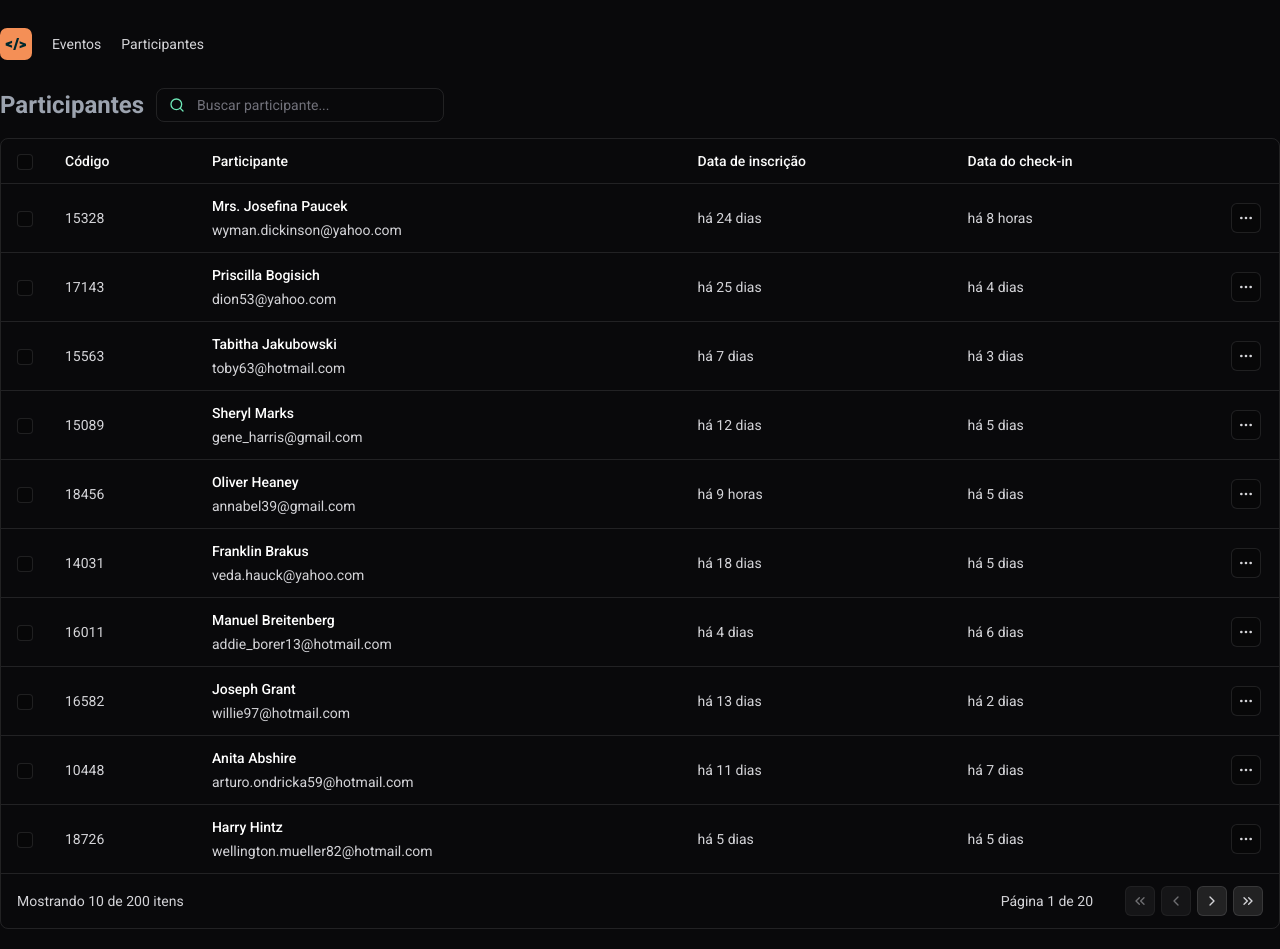
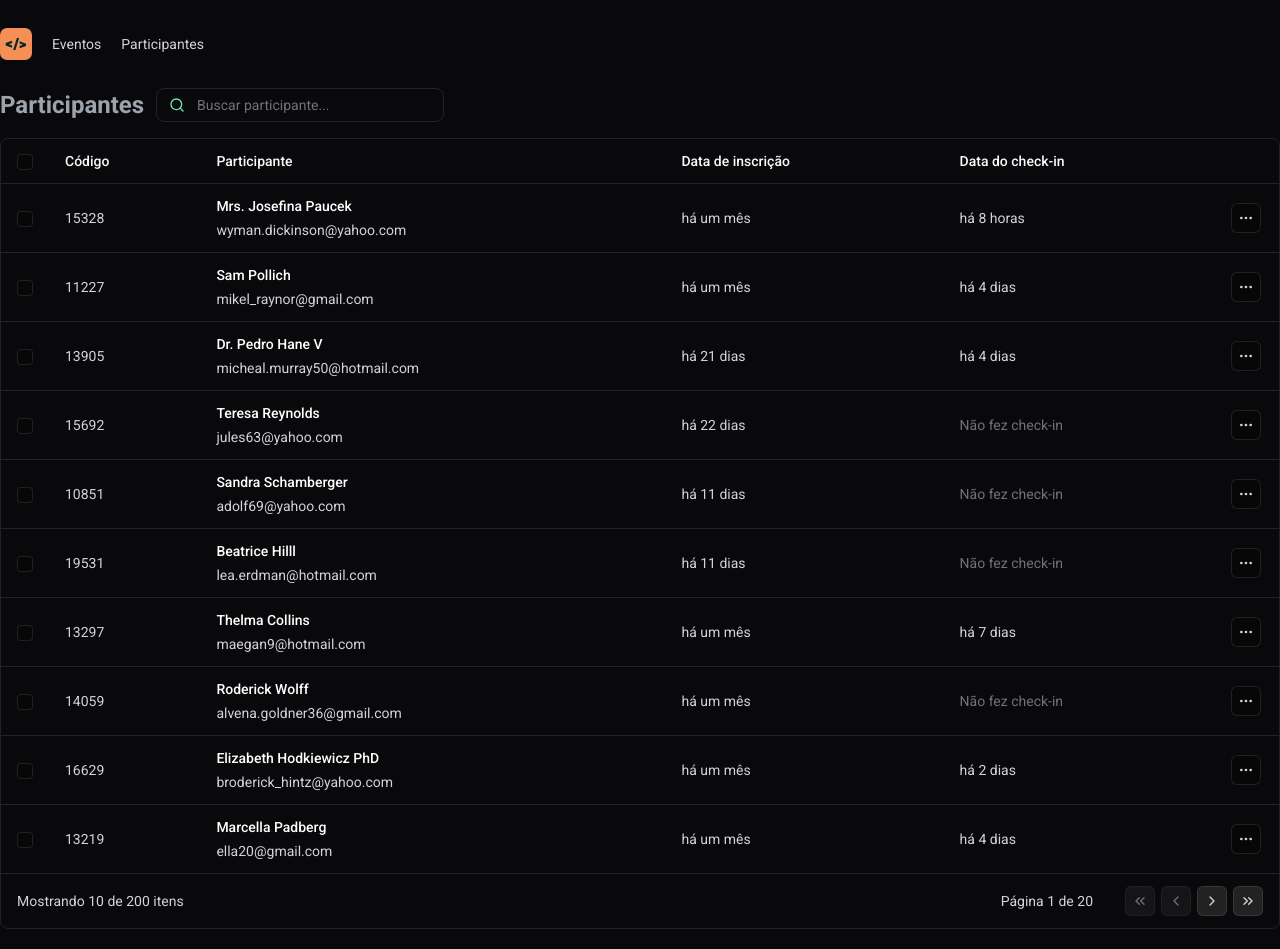
Before and after one commit to rafaelreisramos/nlw-unite, a React (Vite) app in the folder web/: page / in a window 1280 px wide. Built offline with nearby package versions, Linux system fonts and the light colour scheme.

Commit message:
chore: add check-in as undefined when not checked

```diff
--- a/web/src/components/attendee-list.tsx
+++ b/web/src/components/attendee-list.tsx
@@ -102,7 +102,13 @@ export function AttendeeList() {
                   </div>
                 </TableCell>
                 <TableCell>{dayjs().to(attendee.createdAt)}</TableCell>
-                <TableCell>{dayjs().to(attendee.checkInAt)}</TableCell>
+                <TableCell>
+                  {String(attendee.checkInAt) === 'undefined' ? (
+                    <span className="text-zinc-500">Não fez check-in</span>
+                  ) : (
+                    dayjs().to(attendee.checkInAt)
+                  )}
+                </TableCell>
                 <TableCell>
                   <IconButton transparent>
                     <MoreHorizontal className="size-4" />
--- a/web/src/data/attendees.ts
+++ b/web/src/data/attendees.ts
@@ -1,9 +1,16 @@
 import { faker } from '@faker-js/faker'
+import dayjs from 'dayjs'
 
 export const attendees = Array.from({ length: 200 }).map(() => ({
   id: faker.number.int({ min: 10000, max: 20000 }),
   name: faker.person.fullName(),
   email: faker.internet.email().toLocaleLowerCase(),
-  createdAt: faker.date.recent({ days: 30 }),
-  checkInAt: faker.date.recent({ days: 7 }),
+  createdAt: faker.date.recent({
+    days: 30,
+    refDate: dayjs().subtract(8, 'days').toDate(),
+  }),
+  checkInAt: faker.helpers.arrayElement([
+    undefined,
+    faker.date.recent({ days: 7 }),
+  ]),
 }))
```
